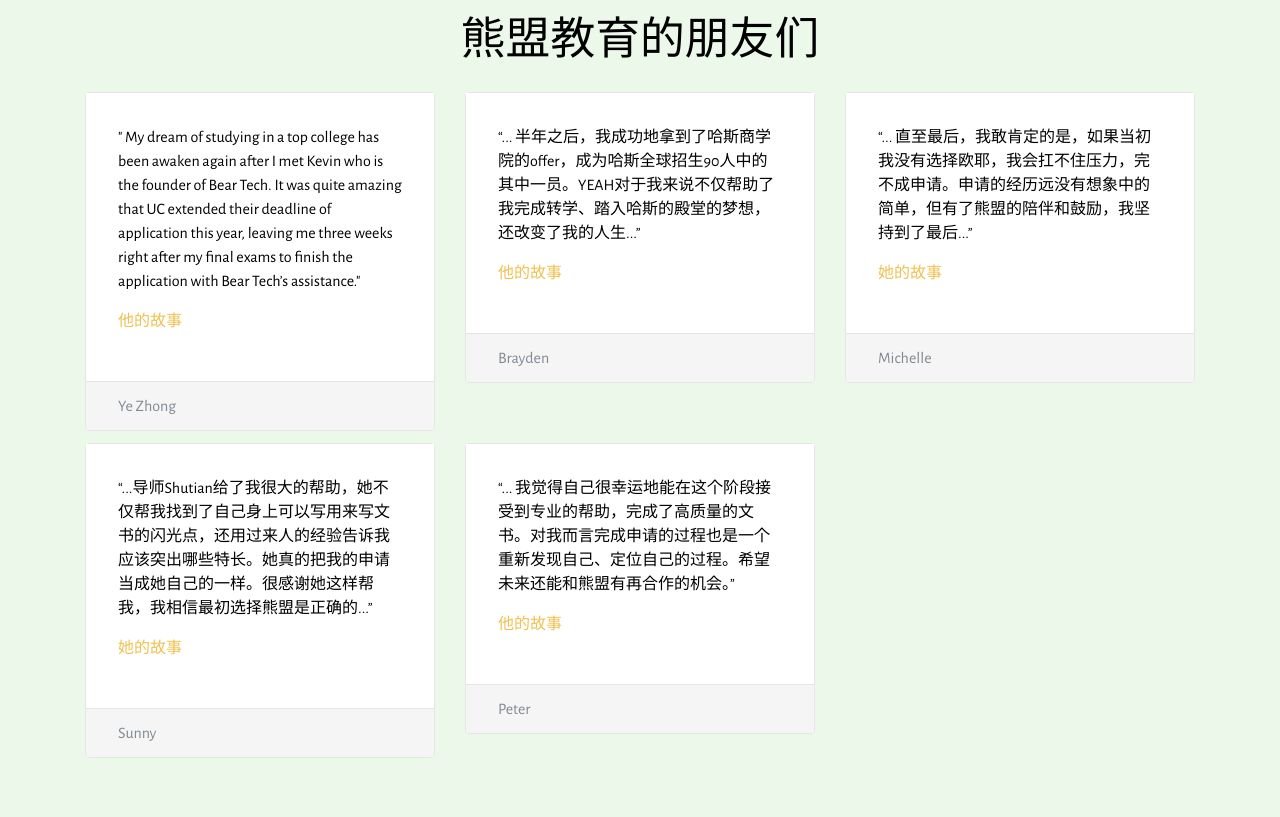
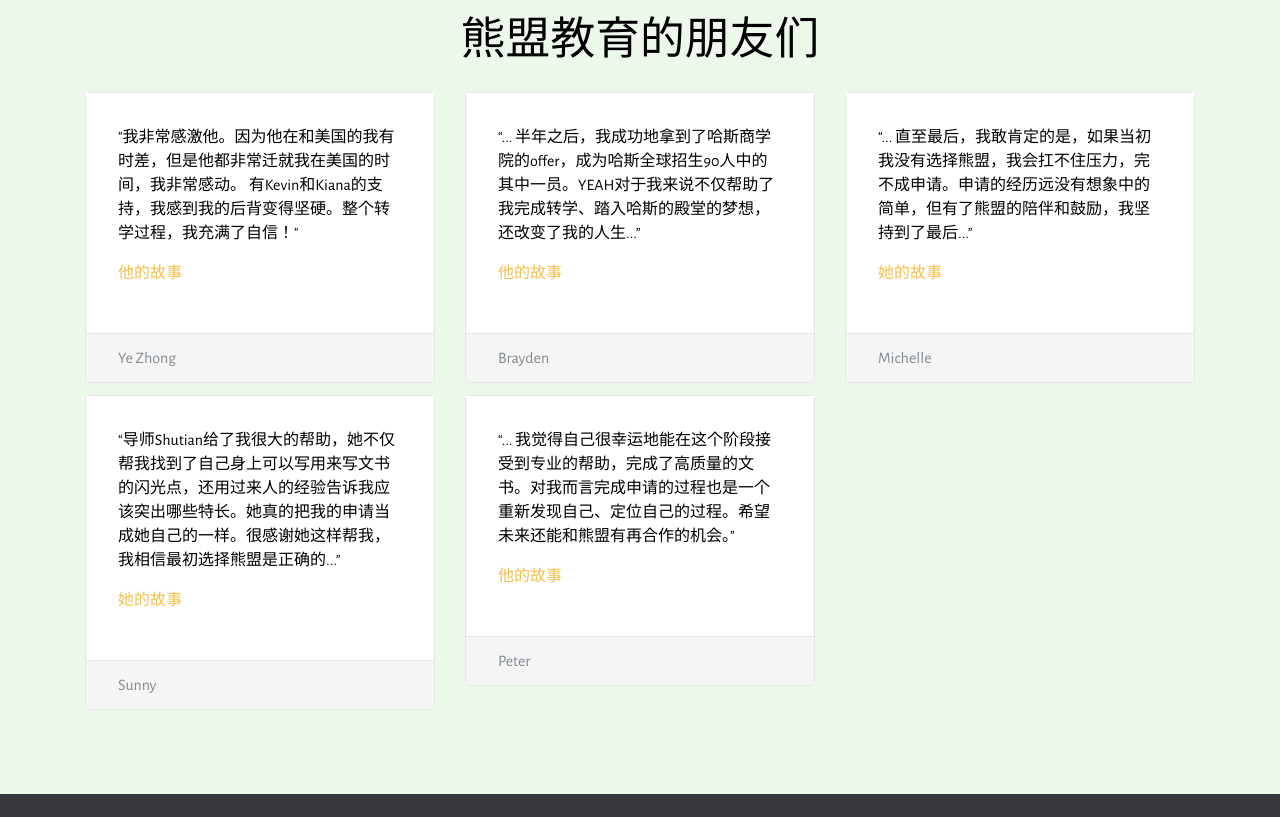
Before and after one commit to qingshannet/beartech, a plain HTML site: page index.html in a window 1280 px wide. Shown: the part 5040-5857 px from the top of the page. Drawn offline with nearby package versions, Linux system fonts and the light colour scheme.

Commit message:
create github pages

```diff
--- a/index.html
+++ b/index.html
@@ -309,7 +309,7 @@
             <div class="row mbr-testimonial-cards">
                 <div class="col-xs-12 col-sm-6 col-md-4">
                     <div class="card">
-                        <div class="card-block"><p>" My dream of studying in a top college has been awaken again after I met Kevin who is the founder of Bear Tech. It was quite amazing that UC extended their deadline of application this year, leaving me three weeks right after my final exams to finish the application with Bear Tech’s assistance."</p><p><a href="page3.html#content5-1z">他的故事</a></p></div>
+                        <div class="card-block"><p>"我非常感激他。因为他在和美国的我有时差，但是他都非常迁就我在美国的时间，我非常感动。 有Kevin和Kiana的支持，我感到我的后背变得坚硬。整个转学过程，我充满了自信！"</p><p><a href="page3.html#content5-1z">他的故事</a></p></div>
                         <div class="card-footer text-muted">
                             <div>Ye Zhong</div>
 
@@ -325,7 +325,7 @@
                     </div>
                 </div><div class="col-xs-12 col-sm-6 col-md-4">
                     <div class="card">
-                        <div class="card-block"><p>“... 直至最后，我敢肯定的是，如果当初我没有选择欧耶，我会扛不住压力，完不成申请。申请的经历远没有想象中的简单，但有了熊盟的陪伴和鼓励，我坚持到了最后...”</p><p><a href="page3.html#content5-24">她的故事</a></p></div>
+                        <div class="card-block"><p>“... 直至最后，我敢肯定的是，如果当初我没有选择熊盟，我会扛不住压力，完不成申请。申请的经历远没有想象中的简单，但有了熊盟的陪伴和鼓励，我坚持到了最后...”</p><p><a href="page3.html#content5-24">她的故事</a></p></div>
                         <div class="card-footer text-muted">
                             <div>Michelle</div>
 
@@ -333,7 +333,7 @@
                     </div>
                 </div><div class="col-xs-12 col-sm-6 col-md-4">
                     <div class="card">
-                        <div class="card-block"><p>“...导师Shutian给了我很大的帮助，她不仅帮我找到了自己身上可以写用来写文书的闪光点，还用过来人的经验告诉我应该突出哪些特长。她真的把我的申请当成她自己的一样。很感谢她这样帮我，我相信最初选择熊盟是正确的...”</p><p><a href="page3.html#content5-1y">她的故事</a></p></div>
+                        <div class="card-block"><p>“导师Shutian给了我很大的帮助，她不仅帮我找到了自己身上可以写用来写文书的闪光点，还用过来人的经验告诉我应该突出哪些特长。她真的把我的申请当成她自己的一样。很感谢她这样帮我，我相信最初选择熊盟是正确的...”</p><p><a href="page3.html#content5-1y">她的故事</a></p></div>
                         <div class="card-footer text-muted">
                             <div>Sunny</div>
 
@@ -364,7 +364,7 @@
             <div class="col-xs-12 col-md-6" data-form-type="formoid">
                 <div data-form-alert="true"><div hidden="" data-form-alert-success="true">感谢您的信任, 我们将尽快处理</div></div>
                 <form action="https://mobirise.com/" method="post" data-form-title="MESSAGE">
-                    <input type="hidden" value="A1DoEAZdLb0RnnCV9UNZNhB/g2h4ZPly3lpZCxy03NhxnF3DMTuVbTbxBjzKB9jBtCRbHbkiw9rUrTg1fPMbxSwB7qxP/ddl1efL0PJza2pe5YOpYkh1pYfDlbgTwWEO" data-form-email="true">
+                    <input type="hidden" value="04V7woVneJRuxUJKheE6DgpOI9xIfFIyoCtQ+yWGewRW5sUqOckZpvSk696LBijONSYYUzyJ/5rgJ03Iv14JMzRgfwpGocrpSH0oHa1pei3bkpCnym+azpUTKk62wGIX" data-form-email="true">
                     <div class="form-group">
                         <input type="text" class="form-control input-sm input-inverse" name="name" required="" placeholder="您的姓名*" data-form-field="Name">
                     </div>
```
Also changed, not shown: page3.html (+1 -1 lines), 1 other file.
